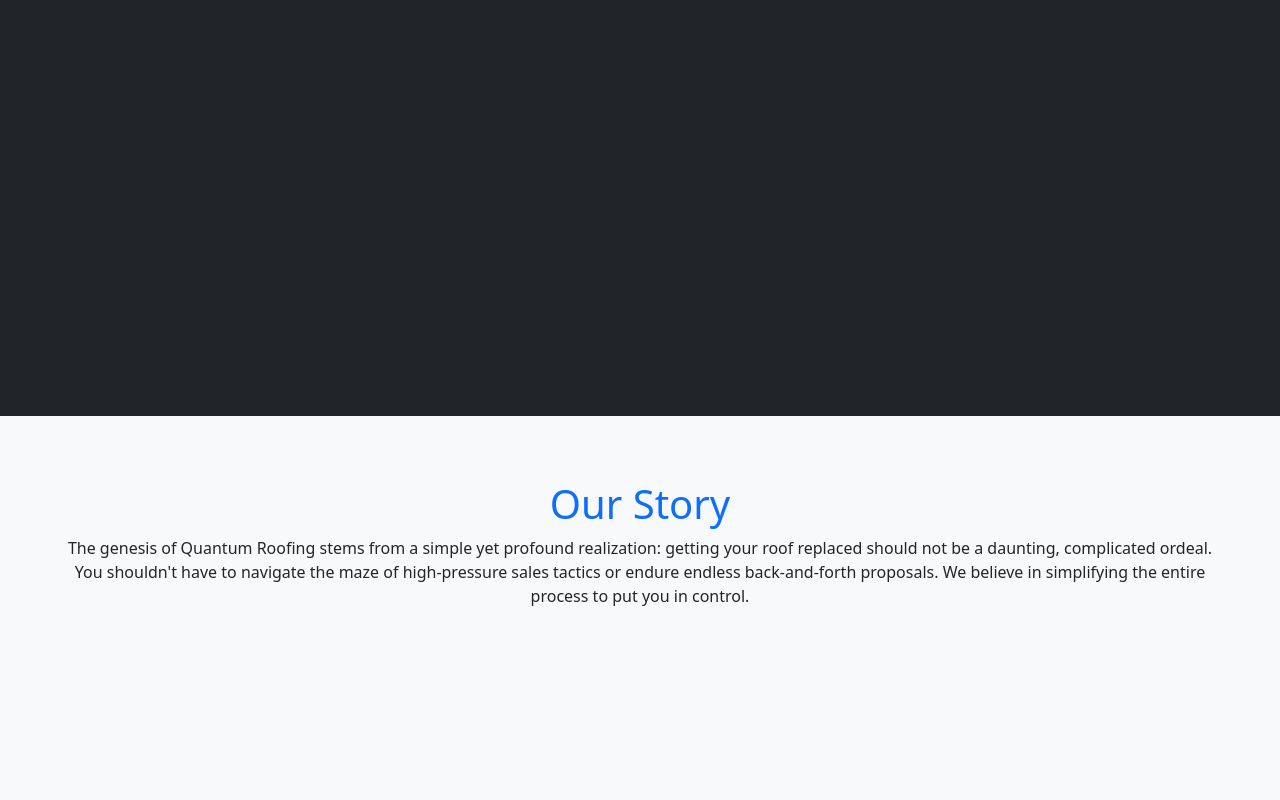
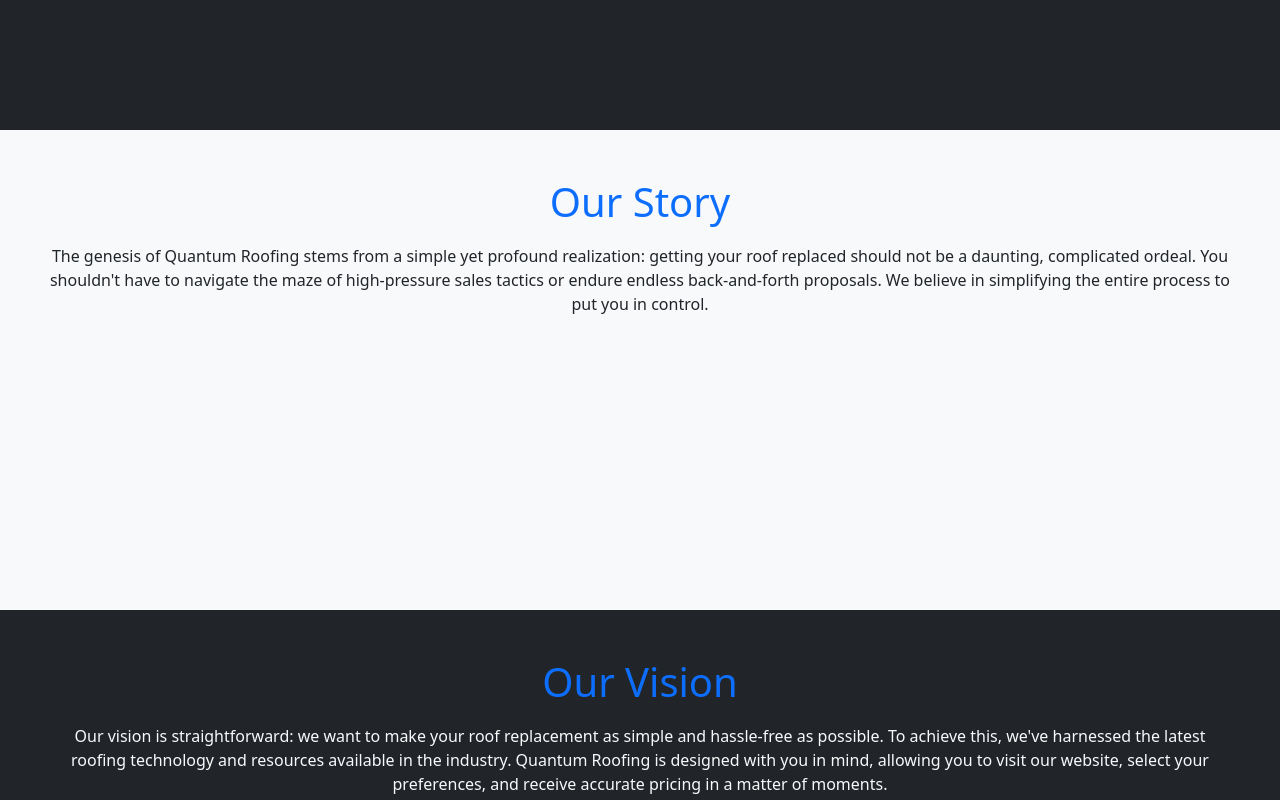
Before and after one commit to marianami19/quantumrps, a React (Create React App) app in the folder client/: page /about-us in a window 1280 px wide. Shown: the part 980-1780 px from the top of the page. Built offline with nearby package versions, Linux system fonts and the light colour scheme.

Commit message:
minor css changes

```diff
--- a/client/src/components/Aboutus.js
+++ b/client/src/components/Aboutus.js
@@ -6,7 +6,7 @@ const AboutUs = () => {
   return (
     <Fragment>
       <div className="container-about">
-        <h2>About Us</h2>
+        {/* <h2>About Us</h2> */}
 
         <div className=" ">
           {/* Cover Image */}
@@ -19,22 +19,22 @@ const AboutUs = () => {
           </div>
 
           {/* Content */}
-          <div className="about-content text-light bg-dark">
-            <div className='abh100'>
+          <div className="about-content ">
+            <div className='abh100 text-light bg-dark'>
               <p>Welcome to Quantum Roofing and Professional Services!</p>
 
               <p>
                 At Quantum Roofing, we are on a mission to redefine the way you experience roofing services. Founded by two former insurance executives who witnessed the struggles homeowners faced in finding affordable roof replacement solutions, we embarked on this journey to eliminate the stress and complications associated with the process.
               </p>
             </div>
-            <div className='abh100 bg-light text-dark w-100'>
+            <div className='abh100 bg-light text-dark'>
               <h1 className="text-primary">Our Story</h1>
               <p>
                 The genesis of Quantum Roofing stems from a simple yet profound realization: getting your roof replaced should not be a daunting, complicated ordeal. You shouldn't have to navigate the maze of high-pressure sales tactics or endure endless back-and-forth proposals. We believe in simplifying the entire process to put you in control.
               </p>
             </div>
 
-            <div className='abh100 '>
+            <div className='abh100 text-light bg-dark'>
               <h1 className="text-primary">Our Vision</h1>
               <p>
                 Our vision is straightforward: we want to make your roof replacement as simple and hassle-free as possible. To achieve this, we've harnessed the latest roofing technology and resources available in the industry. Quantum Roofing is designed with you in mind, allowing you to visit our website, select your preferences, and receive accurate pricing in a matter of moments.
--- a/client/src/components/HeroSection.js
+++ b/client/src/components/HeroSection.js
@@ -26,7 +26,7 @@ function HeroSection() {
             <div className="image-container">
               <img
                 src={require(`../assets/images/mockup.jpg`)} // Replace with your image source
-                alt="Roofing Image"
+                alt="Roofing"
                 className="img-fluid image-hover"
               />
             </div>
--- a/client/src/components/Home.js
+++ b/client/src/components/Home.js
@@ -1,7 +1,5 @@
 import React, { Fragment } from "react";
-import Header from "./Header";
 import HeroSection from "./HeroSection";
-import Footer from "./Footer";
 import RoofMap from "./RoofMap";
 import HomeInfo from "./HomeInfo";
 
--- a/client/src/components/HomeInfo.js
+++ b/client/src/components/HomeInfo.js
@@ -3,13 +3,13 @@ import "../styles/Aboutus.scss";
 
 const HomeInfo = () => {
     return (
-        <div className="bg-dark">
+        <div className="bg-dark m-5">
              <div className='bg-light my-5 text-dark p-4 '>
                 <p  className="p-5">
                     At Quantum Roofing and Professional Services, we believe that your roofing project should be straightforward, stress-free, and cost-effective. Join us in our mission to transform the industry and experience the difference today.
                 </p>
 
-                <p><em>Your Roof. Your Rules. Quantum Roofing.</em></p>
+                <p className="tagline"><em>Your Roof. Your Rules. Quantum Roofing.</em></p>
             </div>
             <h1 className="text-primary">What Sets Us Apart</h1>
             <div className="p-5">
--- a/client/src/components/RoofMap.js
+++ b/client/src/components/RoofMap.js
@@ -14,7 +14,6 @@ import "../styles/RoofMap.scss";
 function RoofMap() {
   const [address, setAddress] = useState("");
   const [suggestions, setSuggestions] = useState([]);
-  const [selectedAddress, setSelectedAddress] = useState("");
   const [showSuggestions, setShowSuggestions] = useState(true);
   const [coordinates, setCoordinates] = useState({lat:  39.8283,  lng: -98.5795});  // Default center coordinates for the map (center of the US)
   const [map, setMap] = useState(null); // Store the map instance
@@ -26,14 +25,6 @@ function RoofMap() {
   const [success, setSuccess] = useState(null);
   const [showSuccess, setShowSuccess] = useState(false);
 
-
-  const handleNextClick = async () => {
-    if (currentStep === "roofMap") {
-      // Transition to the Roofing Calculator step
-      setCurrentStep("roofingCalculator");
-      // Continue with your existing logic to fetch solar data
-    }
-  };
 
   const handleBackClick = () => {
     if (currentStep === "roofingCalculator") {
@@ -72,7 +63,6 @@ function RoofMap() {
   };
 
   const handleSelectAddress = async (selected) => {
-    setSelectedAddress(selected.description);
     setAddress(selected.description);
     setShowSuggestions(false);
 
--- a/client/src/components/RoofingCalculator.js
+++ b/client/src/components/RoofingCalculator.js
@@ -1,4 +1,4 @@
-import React, { useState, useCallback, Fragment } from "react";
+import React, { useState, Fragment } from "react";
 import "../styles/RoofingCalculator.scss";
 import { FontAwesomeIcon } from "@fortawesome/react-fontawesome"
 import {
--- a/client/src/styles/Aboutus.scss
+++ b/client/src/styles/Aboutus.scss
@@ -6,53 +6,64 @@
 // font-size: 1.1rem;
 
 h2 {
-      color: #007BFF; /* Blue header color */
+  color: #007BFF;
+  /* Blue header color */
 }
 
 h3 {
-      color: #007BFF; /* Blue header color */
+  color: #007BFF;
+  /* Blue header color */
 }
 
 ul {
   list-style-type: disc;
   margin-left: 20px;
+
   li {
     // margin-bottom: 10px;
   }
 }
 
 .text-primary {
-      color: #007BFF; /* Blue text color */
+  color: #007BFF;
+  /* Blue text color */
+  padding-bottom: 10px;
 }
 
 em {
   font-style: italic;
-      color: #007BFF; /* Blue italic text color */
+  color: #007BFF;
+  /* Blue italic text color */
 }
 
 .abh100 {
-      height: 90vh;
-      padding: 9em;;
+  height: 60vh;
+  padding: 3rem;
+  ;
 }
 
-    @media only screen and (min-device-width: 480px){
-      .abh100 {
-        padding: 4rem;;
-      }
+.tagline {
+  margin-bottom: 6rem;
+  font-size: 2rem;
 }
 
 
 .acard {
-      background-color: rgba(255, 255, 255, 0.9); /* Light background for cards */
+  background-color: rgba(255, 255, 255, 0.9);
+  /* Light background for cards */
   padding: 20px;
   border-radius: 10px;
   box-shadow: 0px 0px 10px rgba(0, 0, 0, 0.2);
   transition: background-color 0.3s ease, transform 0.3s ease;
-      min-height: 200px; /* Ensure cards have the same size */
+  min-height: 200px;
+  /* Ensure cards have the same size */
   margin: 50px;
+
   &:hover {
-        background-color: rgba(255, 255, 255, 1); /* Slightly brighter on hover */
+    background-color: rgba(255, 255, 255, 1);
+    /* Slightly brighter on hover */
     transform: translateY(-5px);
   }
 }
+
 // }
```
Lines whose indentation alone changed are shown as unchanged.
